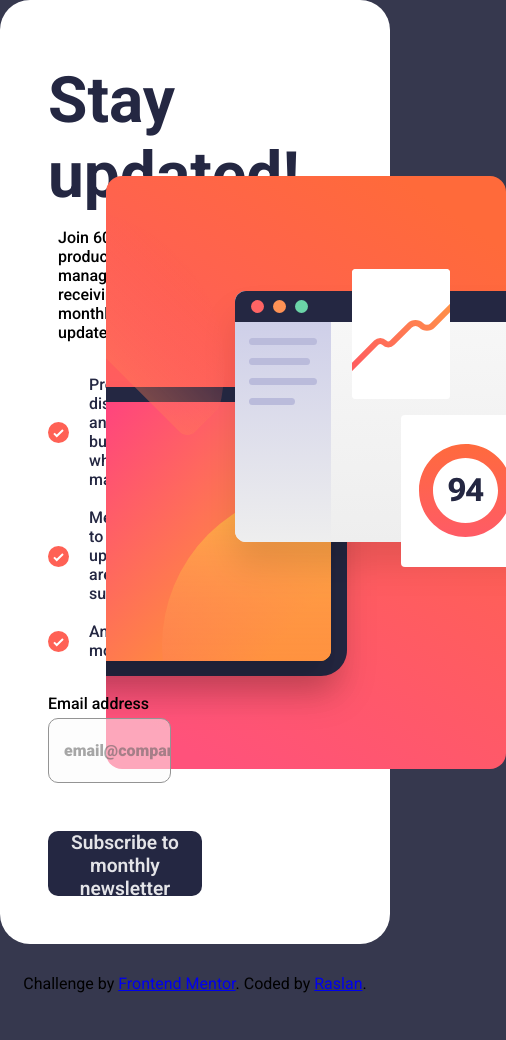
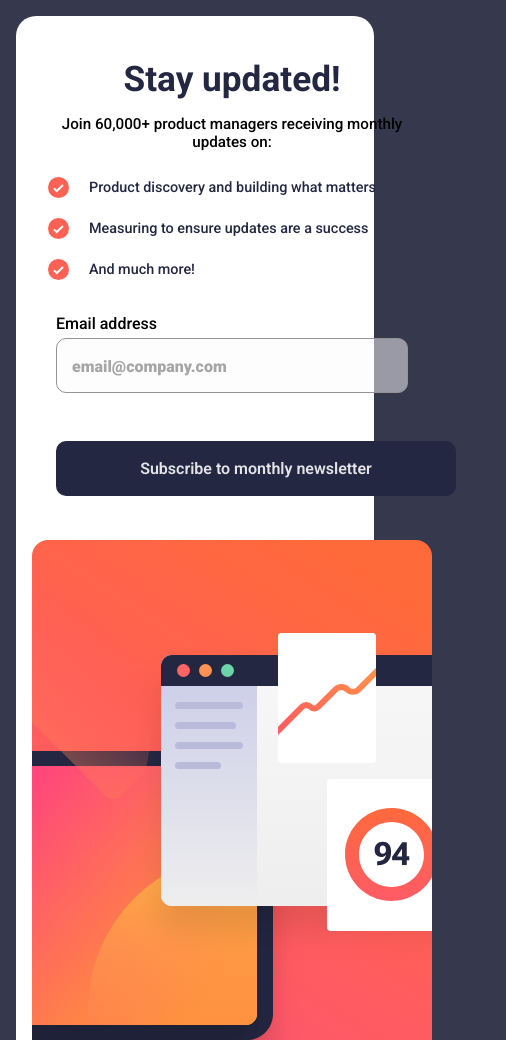
Before and after one commit to Raslan07/Front-end-Mentor-Designs, a plain HTML site: page newsletter-sign-up-with-success-message-main/index.html in a window 390 px wide. Shown: the top 1040 px of the page, 506 px wide, since content can reach past the window. Before the commit the page ends 993 px from the top, so only its background shows below. Drawn offline with Linux system fonts and the light colour scheme.

Commit message:
resposinve edit

```diff
--- a/newsletter-sign-up-with-success-message-main/style.css
+++ b/newsletter-sign-up-with-success-message-main/style.css
@@ -43,10 +43,7 @@ body{
     border-radius: 30px;
     padding: 1.5rem;
 }
-/*
-- Mobile: 375px
-- Desktop: 1440px
- */
+
 
  /* Right Side Style */
 .right-side{
@@ -209,3 +206,101 @@ small.erorr {
 small.erorr.show {
     display: block;
 }
+
+
+/*
+- Mobile: 375px
+- Desktop: 1440px
+ */
+ @media (max-width: 992px) {
+    .container {
+        grid-template-columns: 1fr; /* stack left and right */
+        padding: 1rem;
+    }
+
+    .right-side {
+        margin-left: 0;
+        margin-top: 20px;
+        justify-content: center;
+    }
+
+    .top-header h1 {
+        font-size: 3rem;
+    }
+
+    .top-header p {
+        width: 100%;
+        margin-left: 0;
+        text-align: center;
+    }
+
+    .mid-header {
+        padding-inline: 1rem;
+    }
+
+    .btn-one {
+        width: 100%;
+    }
+}
+
+/* Mobile (max-width: 576px) */
+@media (max-width: 576px) {
+    body {
+        padding: 1rem;
+    }
+
+    .container {
+        border-radius: 20px;
+        padding: 1rem;
+    }
+
+    .top-header {
+        padding: 1rem;
+        margin-top: 10px;
+    }
+
+    .top-header h1 {
+        font-size: 2.2rem;
+        line-height: 1.2;
+    }
+
+    .top-header p {
+        font-size: 0.95rem;
+        text-align: center;
+    }
+
+    .mid-header .conditions {
+        font-size: 0.9rem;
+    }
+
+    input {
+        height: 55px;
+        font-size: 0.95rem;
+    }
+
+    .btn-one {
+        height: 55px;
+        font-size: 1rem;
+    }
+
+    .success-page {
+        width: 100%;
+        max-width: 320px;
+        border-radius: 20px;
+        padding: 1.2rem;
+    }
+
+    .text h1 {
+        font-size: 2rem;
+    }
+
+    .text p {
+        font-size: 0.9rem;
+        width: 100%;
+    }
+
+    .btn-two {
+        height: 50px;
+        font-size: 1rem;
+    }
+}
```
